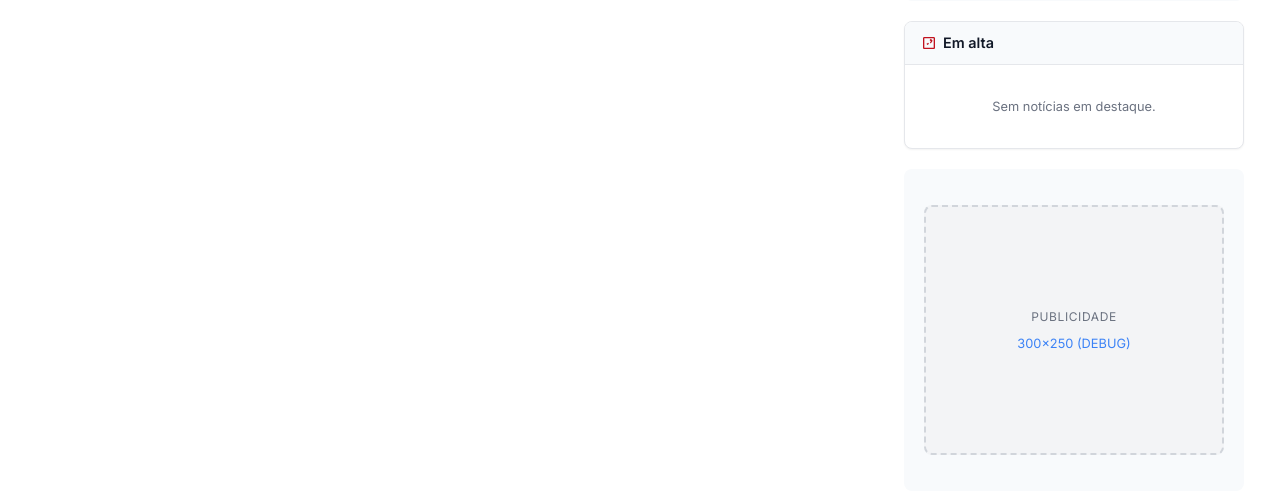
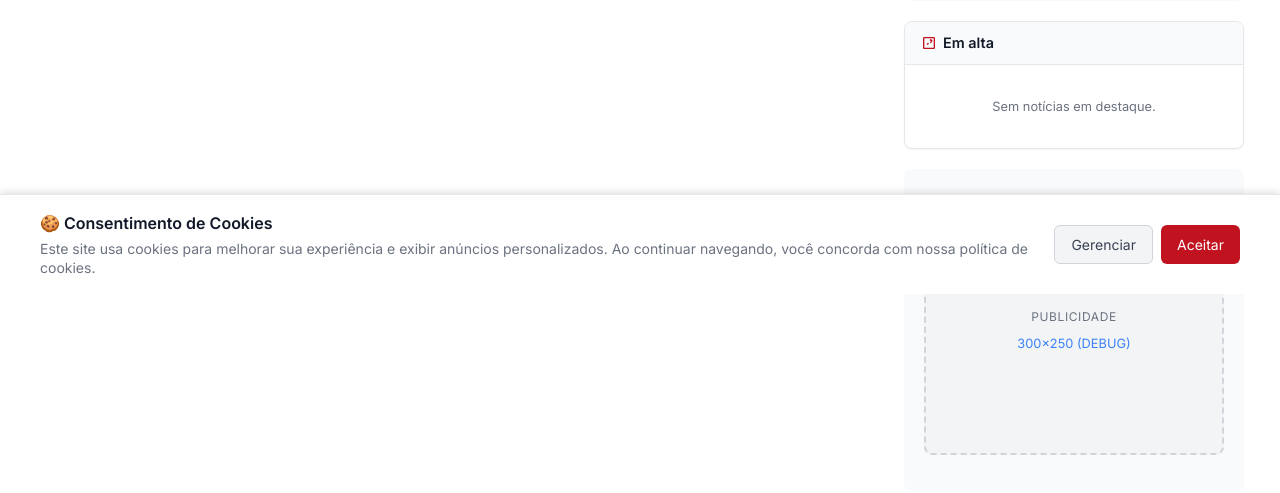
Before and after one commit to crisvoss81/radarbr_site, a Django app: page / in a window 1280 px wide. Shown: the part 506-999 px from the top of the page. Run offline with Django 5.2, Linux system fonts and the light colour scheme; data comes from the database, SQL or seed files in the repository; data that the repository does not hold is empty; parts of the project's set-up code (start-up, migrations or seed data) failed here and were passed over.

Commit message:
feat: Implementar sistema de consentimento de cookies LGPD/GDPR

```diff
--- a/rb_portal/templates/rb_portal/base.html
+++ b/rb_portal/templates/rb_portal/base.html
@@ -80,6 +80,7 @@
   </main>
 
   {% include 'rb_portal/includes/_footer.html' %}
+  {% include 'rb_portal/includes/_cookie_consent.html' %}
   {% block extra_js %}{% endblock %}
 </body>
 </html>
--- /dev/null
+++ b/rb_portal/templates/rb_portal/includes/_cookie_consent.html
@@ -0,0 +1,144 @@
+<!-- Cookie Consent Banner -->
+<div id="cookie-consent" class="cookie-consent" style="display: none;">
+  <div class="cookie-consent-content">
+    <div class="cookie-consent-text">
+      <h4>🍪 Consentimento de Cookies</h4>
+      <p>Este site usa cookies para melhorar sua experiência e exibir anúncios personalizados. Ao continuar navegando, você concorda com nossa política de cookies.</p>
+    </div>
+    <div class="cookie-consent-buttons">
+      <button id="cookie-manage" class="cookie-btn cookie-btn-secondary">Gerenciar</button>
+      <button id="cookie-accept" class="cookie-btn cookie-btn-primary">Aceitar</button>
+    </div>
+  </div>
+</div>
+
+<style>
+.cookie-consent {
+  position: fixed;
+  bottom: 0;
+  left: 0;
+  right: 0;
+  background: #fff;
+  border-top: 1px solid #e5e7eb;
+  box-shadow: 0 -4px 6px -1px rgba(0, 0, 0, 0.1);
+  z-index: 1000;
+  padding: 16px;
+}
+
+.cookie-consent-content {
+  max-width: 1200px;
+  margin: 0 auto;
+  display: flex;
+  align-items: center;
+  gap: 16px;
+}
+
+.cookie-consent-text {
+  flex: 1;
+}
+
+.cookie-consent-text h4 {
+  margin: 0 0 4px 0;
+  font-size: 1rem;
+  font-weight: 600;
+  color: #111827;
+}
+
+.cookie-consent-text p {
+  margin: 0;
+  font-size: 0.875rem;
+  color: #6b7280;
+  line-height: 1.4;
+}
+
+.cookie-consent-buttons {
+  display: flex;
+  gap: 8px;
+}
+
+.cookie-btn {
+  padding: 8px 16px;
+  border: none;
+  border-radius: 6px;
+  font-size: 0.875rem;
+  font-weight: 500;
+  cursor: pointer;
+  transition: all 0.2s;
+}
+
+.cookie-btn-primary {
+  background: #c1121f;
+  color: white;
+}
+
+.cookie-btn-primary:hover {
+  background: #a00e1a;
+}
+
+.cookie-btn-secondary {
+  background: #f3f4f6;
+  color: #374151;
+  border: 1px solid #d1d5db;
+}
+
+.cookie-btn-secondary:hover {
+  background: #e5e7eb;
+}
+
+@media (max-width: 768px) {
+  .cookie-consent-content {
+    flex-direction: column;
+    text-align: center;
+  }
+
+  .cookie-consent-buttons {
+    width: 100%;
+    justify-content: center;
+  }
+}
+</style>
+
+<script>
+document.addEventListener('DOMContentLoaded', function() {
+  const consentBanner = document.getElementById('cookie-consent');
+  const acceptBtn = document.getElementById('cookie-accept');
+  const manageBtn = document.getElementById('cookie-manage');
+
+  // Verificar se já consentiu
+  if (!localStorage.getItem('cookie-consent')) {
+    consentBanner.style.display = 'block';
+  }
+
+  // Aceitar cookies
+  acceptBtn.addEventListener('click', function() {
+    localStorage.setItem('cookie-consent', 'accepted');
+    localStorage.setItem('cookie-consent-date', new Date().toISOString());
+    consentBanner.style.display = 'none';
+
+    // Ativar AdSense se necessário
+    if (typeof adsbygoogle !== 'undefined') {
+      (adsbygoogle = window.adsbygoogle || []).push({});
+    }
+  });
+
+  // Gerenciar cookies (simplificado)
+  manageBtn.addEventListener('click', function() {
+    const manage = confirm('Deseja aceitar todos os cookies?\n\nSim = Aceitar todos\nNão = Continuar sem anúncios personalizados');
+
+    if (manage) {
+      localStorage.setItem('cookie-consent', 'accepted');
+      localStorage.setItem('cookie-consent-date', new Date().toISOString());
+      consentBanner.style.display = 'none';
+
+      // Ativar AdSense
+      if (typeof adsbygoogle !== 'undefined') {
+        (adsbygoogle = window.adsbygoogle || []).push({});
+      }
+    } else {
+      localStorage.setItem('cookie-consent', 'rejected');
+      localStorage.setItem('cookie-consent-date', new Date().toISOString());
+      consentBanner.style.display = 'none';
+    }
+  });
+});
+</script>
```
